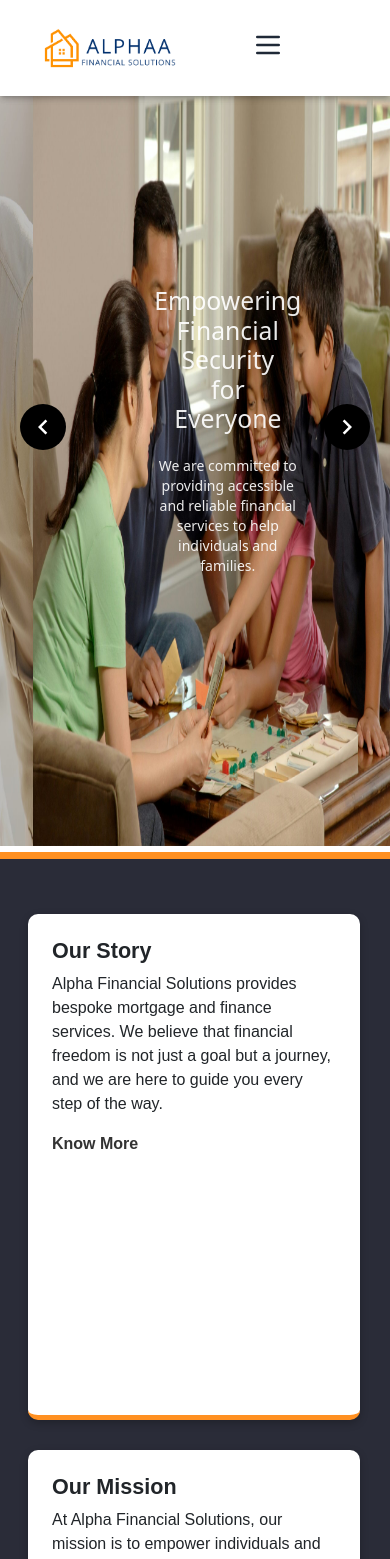
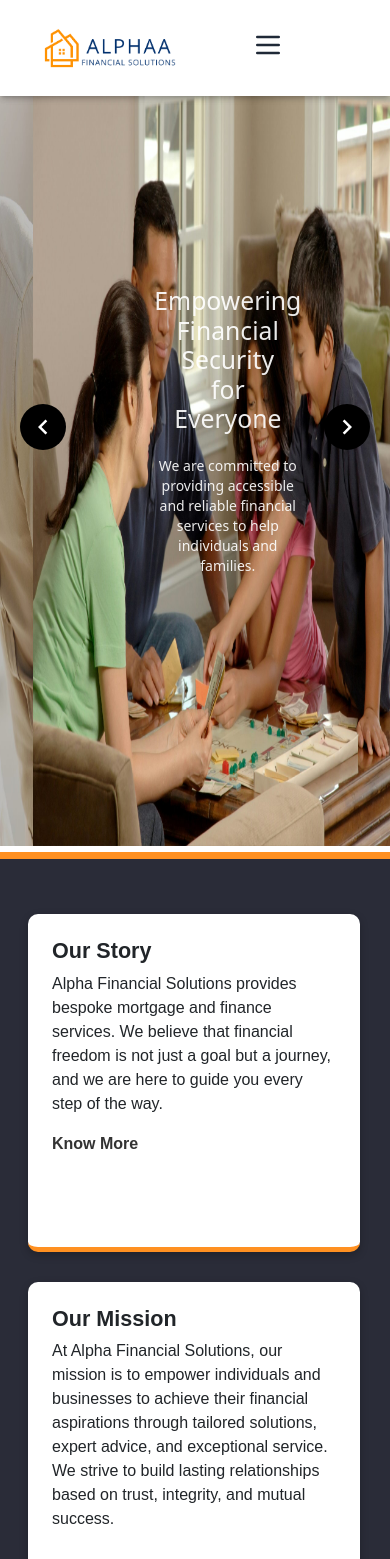
Before and after one commit to ajay4pc385/task-app, a React (Create React App) app: page / in a window 390 px wide. Shown: the top 1559 px of the page. Built offline with nearby package versions, Linux system fonts and the light colour scheme.

Commit message:
first commit

```diff
--- a/src/index.css
+++ b/src/index.css
@@ -148,7 +148,7 @@ a{
     .hero{
         width: 100% !important;
         background: #fff;
-        height: 60vh;
+        height: 40vh;
         font-family: Arial, Helvetica, sans-serif;
         box-shadow: rgba(0, 0, 0, 0.24) 0px 3px 8px;
         border-radius: 10px !important;
@@ -174,7 +174,7 @@ a{
     .hero{
         width: 100% !important;
         background: #fff;
-      height: 60vh;
+      height: 40vh;
         font-family: Arial, Helvetica, sans-serif;
         box-shadow: rgba(0, 0, 0, 0.24) 0px 3px 8px;
         border-radius: 10px !important;
@@ -201,7 +201,7 @@ a{
         background: #fff;
         font-family: Arial, Helvetica, sans-serif;
         box-shadow: rgba(0, 0, 0, 0.24) 0px 3px 8px;
-        height: 75vh;
+        height: 45vh;
     }
     .headers{
         top: 0px !important;
@@ -226,12 +226,12 @@ a{
         background: #fff;
         font-family: Arial, Helvetica, sans-serif;
         box-shadow: rgba(0, 0, 0, 0.24) 0px 3px 8px;
-         height: 75vh;
+        height: 45vh;
     }
     .hero{
         width: 100% !important;
         background: #fff;
-      height: 60vh;
+      height: 40vh;
         font-family: Arial, Helvetica, sans-serif;
         box-shadow: rgba(0, 0, 0, 0.24) 0px 3px 8px;
         border-radius: 10px !important;
@@ -277,12 +277,12 @@ a{
         background: #fff;
         font-family: Arial, Helvetica, sans-serif;
         box-shadow: rgba(0, 0, 0, 0.24) 0px 3px 8px;
-         height: 75vh;
+        height: 45vh;
     }
     .hero{
         width: 100% !important;
         background: #fff;
-      height: 60vh;
+      height: 40vh;
         font-family: Arial, Helvetica, sans-serif;
         box-shadow: rgba(0, 0, 0, 0.24) 0px 3px 8px;
         border-radius: 10px !important;
@@ -327,12 +327,12 @@ a{
         background: #fff;
         font-family: Arial, Helvetica, sans-serif;
         box-shadow: rgba(0, 0, 0, 0.24) 0px 3px 8px;
-         height: 75vh;
+        height: 45vh;
     }
     .hero{
         width: 100% !important;
         background: #fff;
-      height: 60vh;
+      height: 40vh;
         font-family: Arial, Helvetica, sans-serif;
         box-shadow: rgba(0, 0, 0, 0.24) 0px 3px 8px;
         border-radius: 10px !important;
@@ -378,12 +378,12 @@ a{
         background: #fff;
         font-family: Arial, Helvetica, sans-serif;
         box-shadow: rgba(0, 0, 0, 0.24) 0px 3px 8px;
-        height: 75vh;
+        height: 45vh;
     }
     .hero{
         width: 100% !important;
         background: #fff;
-      height: 60vh;
+      height: 40vh;
         font-family: Arial, Helvetica, sans-serif;
         box-shadow: rgba(0, 0, 0, 0.24) 0px 3px 8px;
         border-radius: 10px !important;
```
